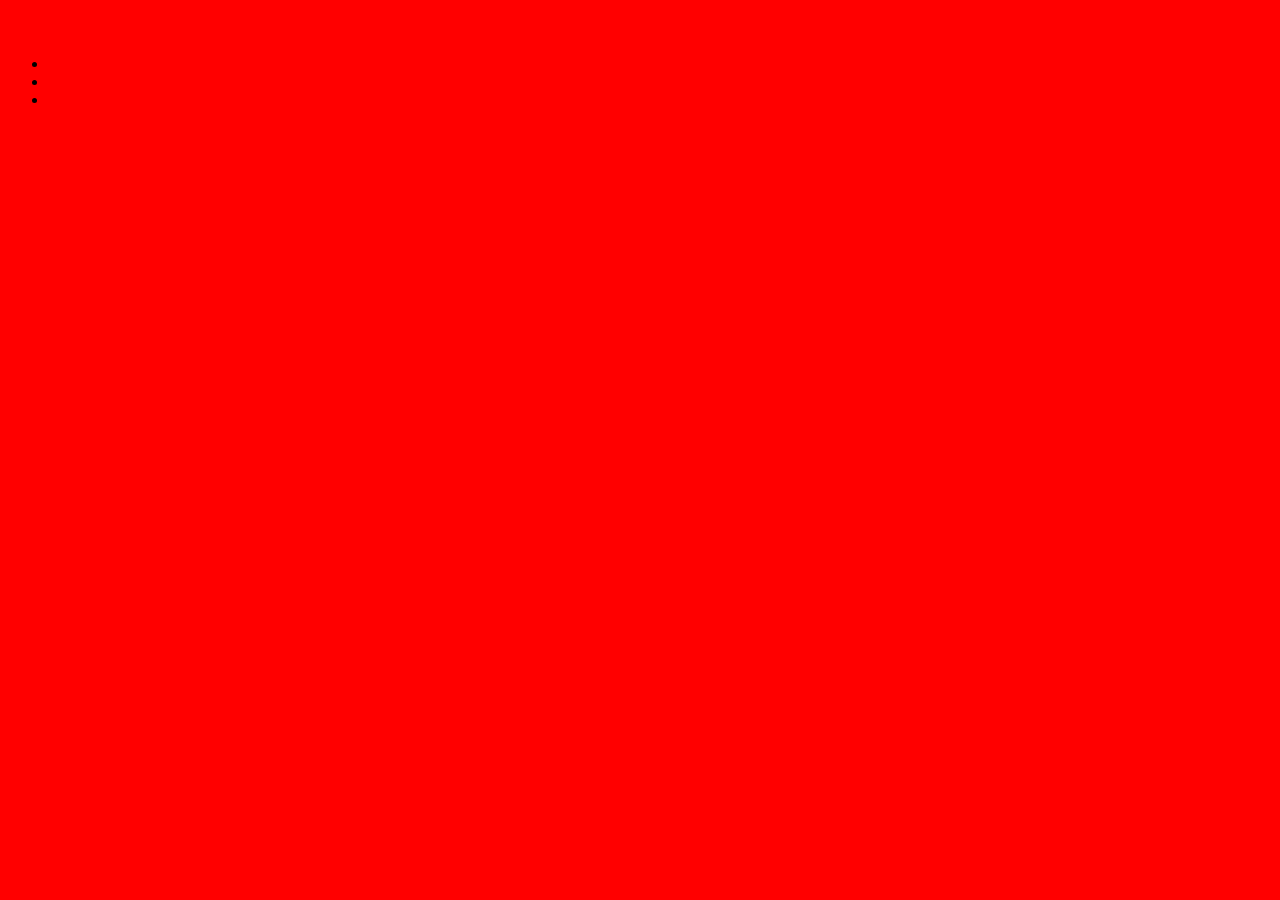
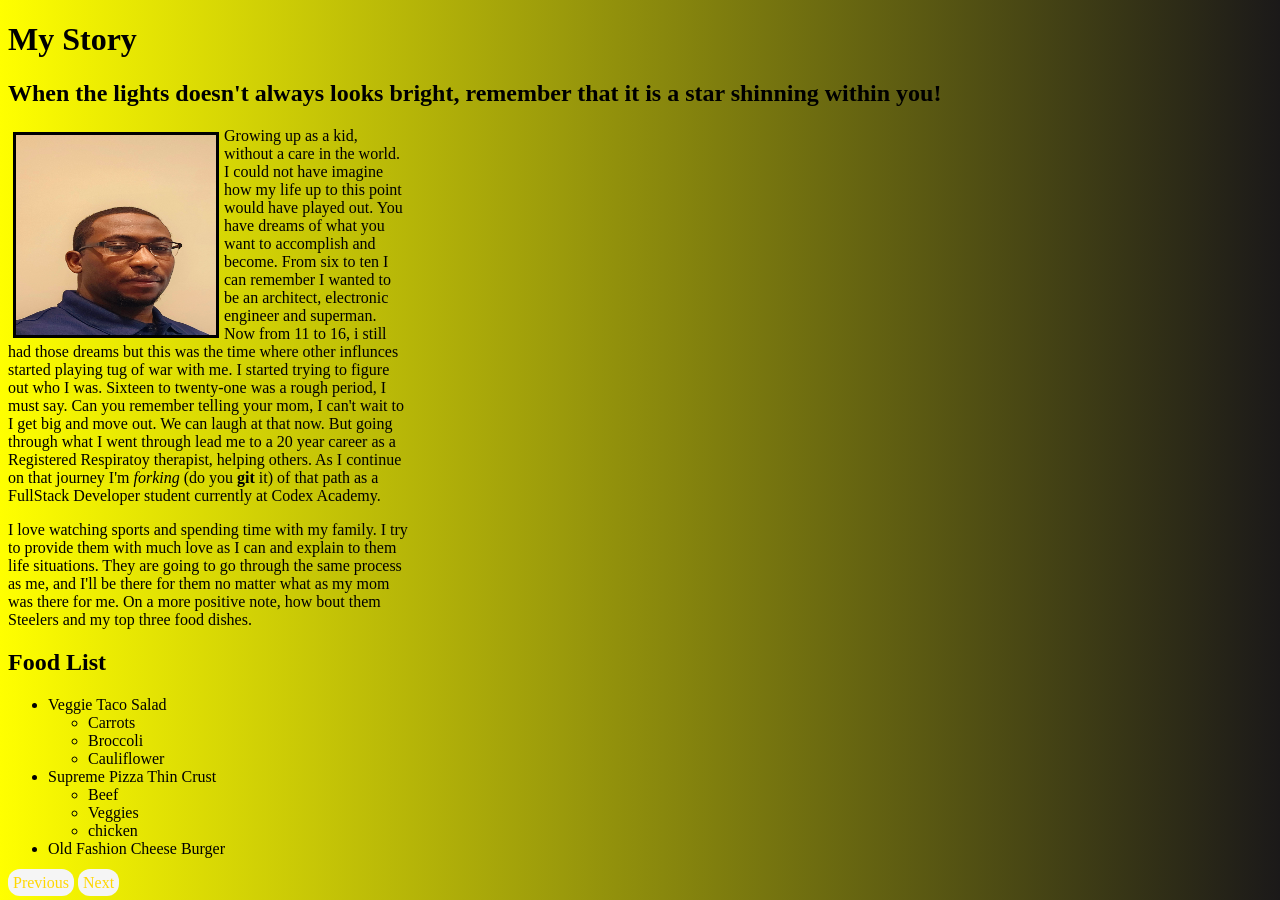
Before and after one commit to laperkins2/css-project-jan-2024la, a plain HTML site: page about.html in a window 1280 px wide. Before the commit the page ends 800 px from the top, so only its background shows below. Drawn offline with Linux system fonts and the light colour scheme.

Commit message:
completed about files

```diff
--- a/about.css
+++ b/about.css
@@ -1,3 +1,25 @@
 body {
-  background-color: red;
+  background-image: linear-gradient(to right, yellow, rgb(27, 25, 25));
 }
+div {
+  position: relative;
+  width: 400px;
+}
+a {
+  border: 2px solid balck;
+  border-radius: 12px;
+  background-color: whitesmoke;
+  color: gold;
+  text-decoration: none;
+  padding: 5px;
+}
+a:hover {
+  background-color: black;
+}
+#me {
+  float: left;
+  width: 200px;
+  margin: 5px;
+  border: solid black;
+  height: 200px;
+}
--- a/about.html
+++ b/about.html
@@ -5,14 +5,56 @@
     <title>About</title>
   </head>
   <body>
-    <h1></h1>
-    <h2></h2>
-    <img />
-    <p></p>
-    <ul>
-      <li></li>
-      <li></li>
-      <li></li>
-    </ul>
+    <h1>My Story</h1>
+    <h2>
+      When the lights doesn't always looks bright, remember that it is a star
+      shinning within you!
+    </h2>
+    <img id="me" src="lppic.jpg" alt="pic of Louis" />
+    <div>
+      <p>
+        Growing up as a kid, without a care in the world. I could not have
+        imagine how my life up to this point would have played out. You have
+        dreams of what you want to accomplish and become. From six to ten I can
+        remember I wanted to be an architect, electronic engineer and superman.
+        Now from 11 to 16, i still had those dreams but this was the time where
+        other influnces started playing tug of war with me. I started trying to
+        figure out who I was. Sixteen to twenty-one was a rough period, I must
+        say. Can you remember telling your mom, I can't wait to I get big and
+        move out. We can laugh at that now. But going through what I went
+        through lead me to a 20 year career as a Registered Respiratoy
+        therapist, helping others. As I continue on that journey I'm
+        <em>forking</em> (do you <strong>git</strong> it) of that path as a
+        FullStack Developer student currently at Codex Academy.
+      </p>
+
+      <p>
+        I love watching sports and spending time with my family. I try to
+        provide them with much love as I can and explain to them life
+        situations. They are going to go through the same process as me, and
+        I'll be there for them no matter what as my mom was there for me. On a
+        more positive note, how bout them Steelers and my top three food dishes.
+      </p>
+    </div>
+
+    <div id="food">
+      <h2>Food List</h2>
+      <ul>
+        <li>Veggie Taco Salad</li>
+        <ul>
+          <li>Carrots</li>
+          <li>Broccoli</li>
+          <li>Cauliflower</li>
+        </ul>
+        <li>Supreme Pizza Thin Crust</li>
+        <ul>
+          <li>Beef</li>
+          <li>Veggies</li>
+          <li>chicken</li>
+        </ul>
+        <li>Old Fashion Cheese Burger</li>
+      </ul>
+    </div>
+    <a href="index.html">Previous</a> <a href="gallery.html">Next</a>
   </body>
 </html>
```
